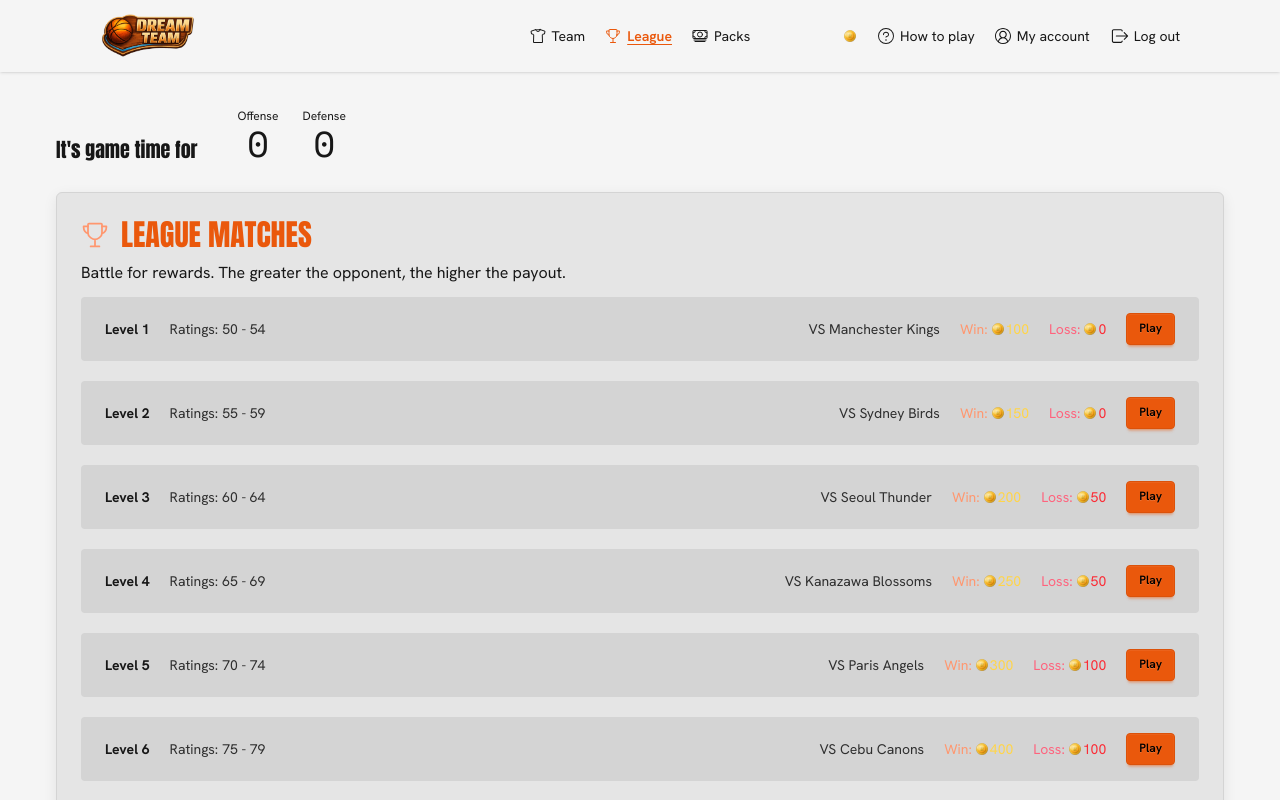
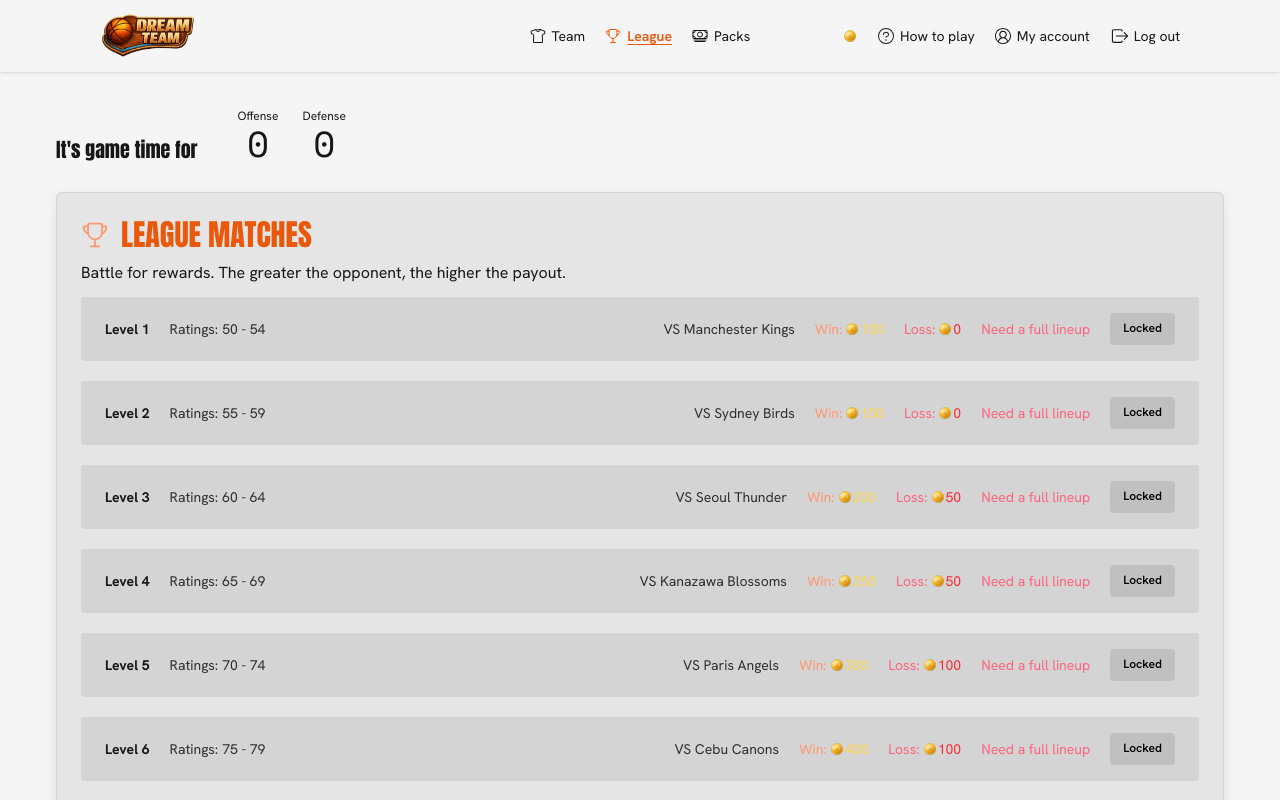
Before and after one commit to kaito24mako/dream-team, a React (Vite) app in the folder client/: page /league in a window 1280 px wide. Shown: the top 800 px of the page. Built offline with nearby package versions, Linux system fonts and the light colour scheme.

Commit message:
conditionally lock out the user from battling based on lineup and currency amounts

```diff
--- a/client/src/components/common/button/Button.tsx
+++ b/client/src/components/common/button/Button.tsx
@@ -11,6 +11,7 @@ type Props = {
   bgColor?: BgColor;
   textColor?: TextColor;
   onClick?: React.MouseEventHandler<HTMLButtonElement>;
+  disabled?: boolean;
 };
 
 function Button({
@@ -21,6 +22,7 @@ function Button({
   bgColor = "default",
   textColor = "default",
   onClick,
+  disabled = false,
 }: Props) {
   const sizeClasses: Record<Size, string> = {
     default: "",
@@ -44,6 +46,7 @@ function Button({
       type={type}
       className={`btn ${sizeClasses[size]} ${bgColorClasses[bgColor]} ${textColorClasses[textColor]} ${className}`}
       onClick={onClick}
+      disabled={disabled}
     >
       {children}
     </button>
--- a/client/src/components/features/home-page/LineupSection.tsx
+++ b/client/src/components/features/home-page/LineupSection.tsx
@@ -79,7 +79,6 @@ function LineupSection({ lineup, loading, errorMsg }) {
         description="Assemble your starting five players to compete against the league."
         Icon={RiTeamLine}
       />
-
       <Divider color="default" />
 
       {content}
--- a/client/src/components/features/league-page/MatchItem.tsx
+++ b/client/src/components/features/league-page/MatchItem.tsx
@@ -1,4 +1,7 @@
-import { Link } from "react-router-dom";
+import { useNavigate } from "react-router-dom";
+import { useUser } from "../../../utils/context/UserContext.jsx";
+import { useLineup } from "../../../utils/context/LineupContext.jsx";
+
 import Button from "../../common/button/Button";
 import CurrencyItem from "./CurrencyItem";
 
@@ -19,6 +22,20 @@ function MatchItem({
   reward,
   loss,
 }: Props) {
+  const navigate = useNavigate();
+  const { user } = useUser();
+  const { lineup } = useLineup();
+
+  // instead of state, use a variable to calculate per render
+  const locked =
+    lineup.length < 5 ? "lineup" : user.currency < loss ? "currency" : "none";
+
+  function handleToPlay() {
+    if (locked === "none") {
+      navigate(`/league/match/lvl${level}`);
+    }
+  }
+
   return (
     <li className="flex justify-between items-center text-center text-sm lg:text-sm bg-base-300 py-4 px-4 sm:px-6 rounded-sm">
       <div className="flex items-center gap-5 pr-10">
@@ -45,11 +62,20 @@ function MatchItem({
           currency={loss}
           currencyColor="text-red-500"
         />
-        <Link to={`/league/match/lvl${level}`}>
-          <Button size="small" bgColor="primary" textColor="black">
-            Play
-          </Button>
-        </Link>
+
+        <p className="text-error">
+          {locked === "currency" && "Not enough currency"}
+          {locked === "lineup" && "Need a full lineup"}
+        </p>
+        <Button
+          size="small"
+          bgColor="primary"
+          textColor="black"
+          onClick={handleToPlay}
+          disabled={locked !== "none"}
+        >
+          {locked !== "none" ? "Locked" : "Play"}
+        </Button>
       </div>
     </li>
   );
--- a/client/src/components/layout/app/AppNavbar.tsx
+++ b/client/src/components/layout/app/AppNavbar.tsx
@@ -3,7 +3,6 @@ import { VscAccount } from "react-icons/vsc";
 import { IoIosLogOut } from "react-icons/io";
 import {
   IoCashOutline,
-  IoHomeOutline,
   IoShirtOutline,
   IoTrophyOutline,
 } from "react-icons/io5";
```
